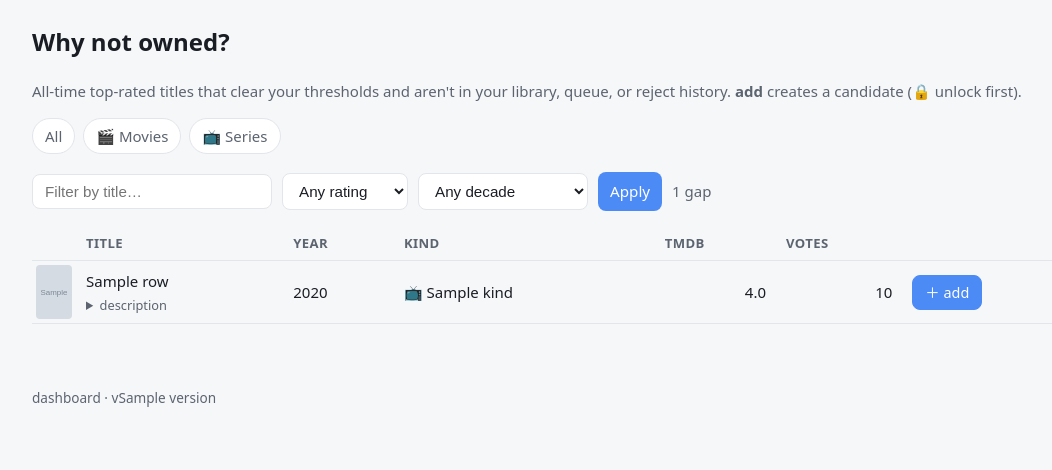
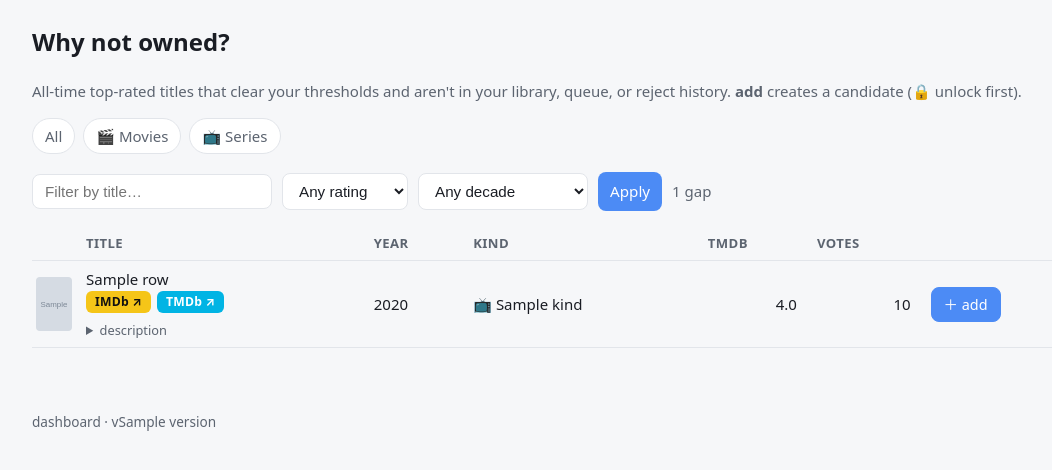
Before and after one commit to kligvasser/my-home-theater, a FastAPI app: template src/homeTheater/web/templates/gaps.html in a window 1280 px wide. Shown: the part 63-533 px from the top of the page, without its empty margins (82-1134 px from the left). Run offline with FastAPI, Linux system fonts and the light colour scheme; the template is opened without the code that fills it: most values are stand-ins (such as "Sample title", 1, 10 or a date in 2020); grey boxes marked "Sample" are stand-in pictures; parts of the project's set-up code (start-up, migrations or seed data) failed here and were passed over.

Commit message:
UI: IMDb/TMDb links on gaps rows
Each gap row gets the same branded IMDb/TMDb chips (new tab). TMDb links
straight to the title's page (tv/movie by kind); IMDb is a title+year search
since TMDb list payloads carry no imdb_id and the gaps page avoids per-title
detail calls.

Co-Authored-By: Claude Opus 4.8 <noreply@anthropic.com>

```diff
--- a/src/homeTheater/web/templates/gaps.html
+++ b/src/homeTheater/web/templates/gaps.html
@@ -46,6 +46,12 @@ library, queue, or reject history. <b>add</b> creates a candidate (🔒 unlock f
       </td>
       <td>
         {{ r.title }}
+        <div class="clinks">
+          <a class="extlink imdb" href="{{ r.imdb_url }}" target="_blank"
+             rel="noopener noreferrer" title="Search this title on IMDb (new tab)">IMDb ↗</a>
+          <a class="extlink tmdb" href="{{ r.tmdb_url }}" target="_blank"
+             rel="noopener noreferrer" title="Open on TMDb in a new tab">TMDb ↗</a>
+        </div>
         {% if r.overview %}
         <details class="overview"><summary>description</summary><p>{{ r.overview }}</p></details>
         {% endif %}
```
Also changed, not shown: src/homeTheater/api/web.py (+7 -0 lines).
